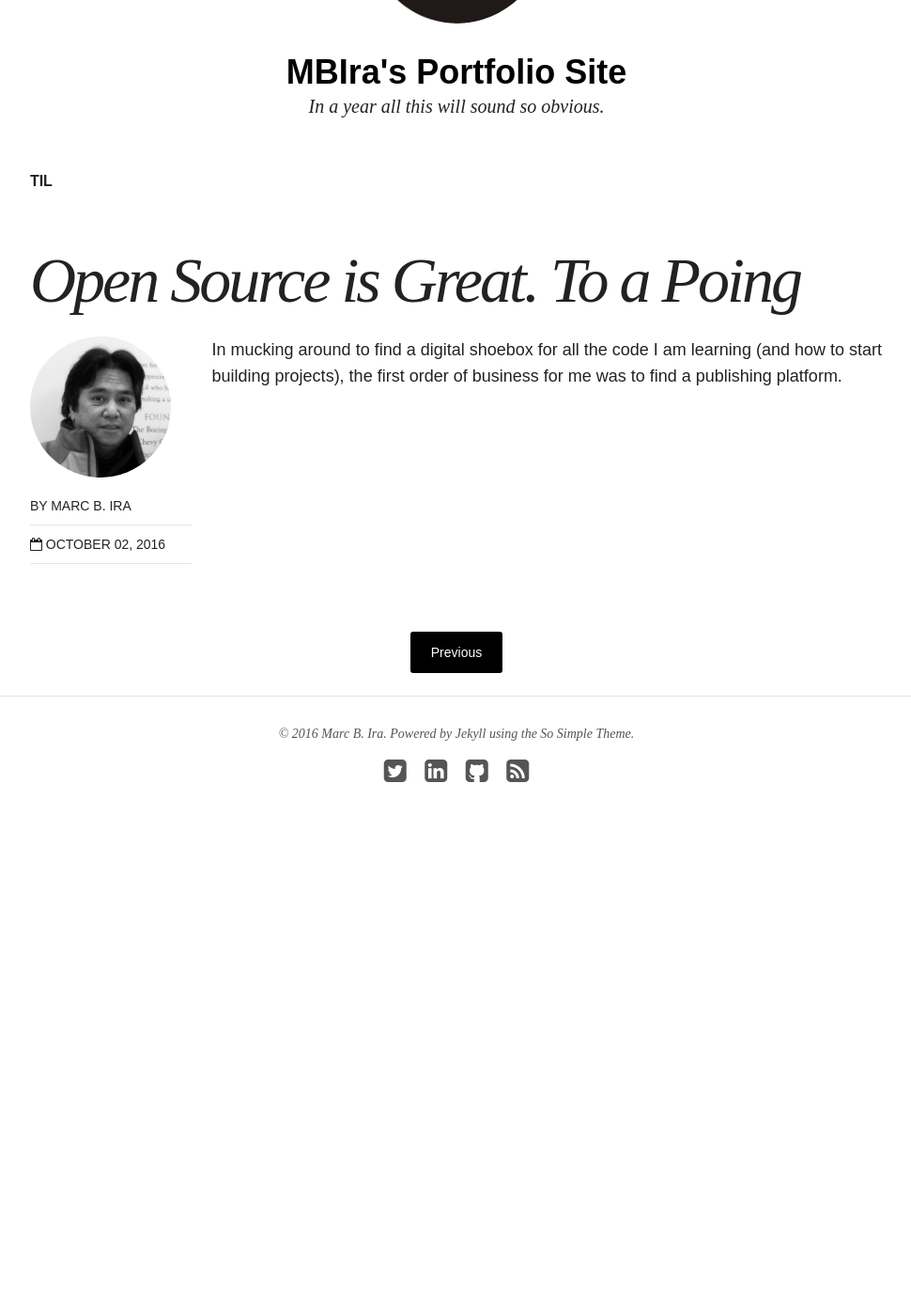
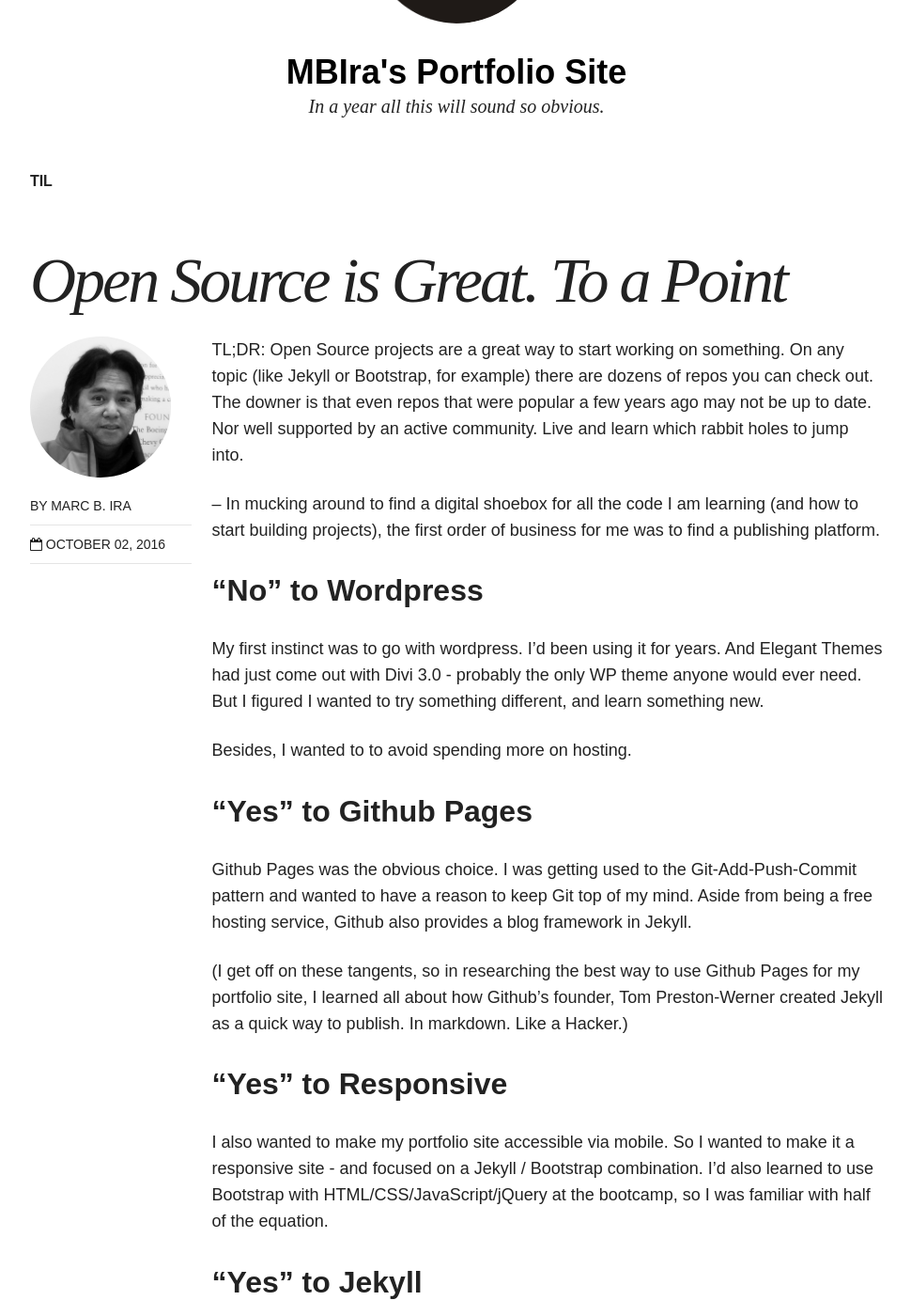
Before and after one commit to cbira353/cbira353.github.io, a Jekyll site: the page built from _posts/blog/2016-10-02-Open-Source-Is-Great,-to-a-point.md, in a window 1280 px wide and 1400 px high, scrolled down 270 px. Shown: the whole window at 94% size, without its empty margins (154-1124 px from the left). Built offline with Jekyll 4.4.1, drawn with Linux system fonts in a browser that asks for light colours; nearby versions of some CDN libraries; before the commit the page ends 1202 px from its top, so only the background shows below that; some of the changed text lies outside the part shown.

```diff
--- a/_config.yml
+++ b/_config.yml
@@ -7,8 +7,8 @@ logo: mi-site-logo.png
 search: true
 
 # NB! Set your site's url, otherwise stuff will break :)
-# url: "http://localhost:4000"
-url: "https://cbira353.github.io"
+url: "http://localhost:4000"
+# url: "https://cbira353.github.io"
 # If you're hosting your site at a Project repository on GitHub pages
 # (https://yourusername.github.io/repository-name)
 # and NOT your user repository (https://yourusername.github.io)
--- a/_posts/blog/2016-10-02-Open-Source-Is-Great,-to-a-point.md
+++ b/_posts/blog/2016-10-02-Open-Source-Is-Great,-to-a-point.md
@@ -1,6 +1,6 @@
 ---
 layout: post
-title: "Open Source is Great. To a Poing"
+title: "Open Source is Great. To a Point"
 modified:
 categories: blog
 excerpt: 'Blog posts are non-technical posts; more on learning reflections'
@@ -11,4 +11,23 @@ date: 2016-10-02
 modified:
 ---
 
+TL;DR:  Open Source projects are a great way to start working on something. On any topic (like Jekyll or Bootstrap, for example) there are dozens of repos you can check out. The downer is that even repos that were popular a few years ago may not be up to date. Nor well supported by an active community. Live and learn which rabbit holes to jump into.
+
+--
 In mucking around to find a digital shoebox for all the code I am learning (and how to start building projects), the first order of business for me was to find a publishing platform.
+
+## "No" to Wordpress
+My first instinct was to go with wordpress. I'd been using it for years. And Elegant Themes had just come out with Divi 3.0 - probably the only WP theme anyone would ever need. But I figured I wanted to try something different, and learn something new.
+
+Besides, I wanted to to avoid spending more on hosting.
+
+## "Yes" to Github Pages
+Github Pages was the obvious choice.  I was getting used to the Git-Add-Push-Commit pattern and wanted to have a reason to keep Git top of my mind. Aside from being a free hosting service, Github also provides a blog framework in Jekyll.
+
+(I get off on these tangents, so in researching the best way to use Github Pages for my portfolio site, I learned all about how Github's founder, Tom Preston-Werner created Jekyll as a quick way to publish. In markdown. Like a Hacker.)
+
+## "Yes" to Responsive
+I also wanted to make my portfolio site accessible via mobile. So I wanted to make it a responsive site - and focused on a Jekyll / Bootstrap combination.  I'd also learned to use Bootstrap with HTML/CSS/JavaScript/jQuery at the bootcamp, so I was familiar with half of the equation.
+
+## "Yes" to Jekyll
+So in my mind I saw a portfolio site
```
Also changed, not shown: _posts/articles/2016-02-20-02-AzizBot-AI-Project.md (added, +19 -0 lines), _posts/articles/2016-03-20-04-BotServer-Project.md (added, +77 -0 lines), _posts/articles/2016-09-19-01_Jekyll_Portfolio_Site_Setup_in_Github_Pages.md (+1 -1 lines), _posts/articles/2016-09-20-02-BotServer-Project.md (deleted, +0 -23 lines), _posts/blog/2016-03-06-Hackathons.md (added, +29 -0 lines), _posts/blog/2016-03-07-Hackathons_Part_2.md (added, +18 -0 lines), _posts/blog/2016-09-23-Portfolio-Blog-Post-On-Github-Pages.md (+3 -3 lines), photos/index.md (+1 -0 lines), images/techUsedHackathon.png (added), images/techUsedHackathon_small.png (added), images/techUsedHackathon_small2.png (added), 1 other file.
